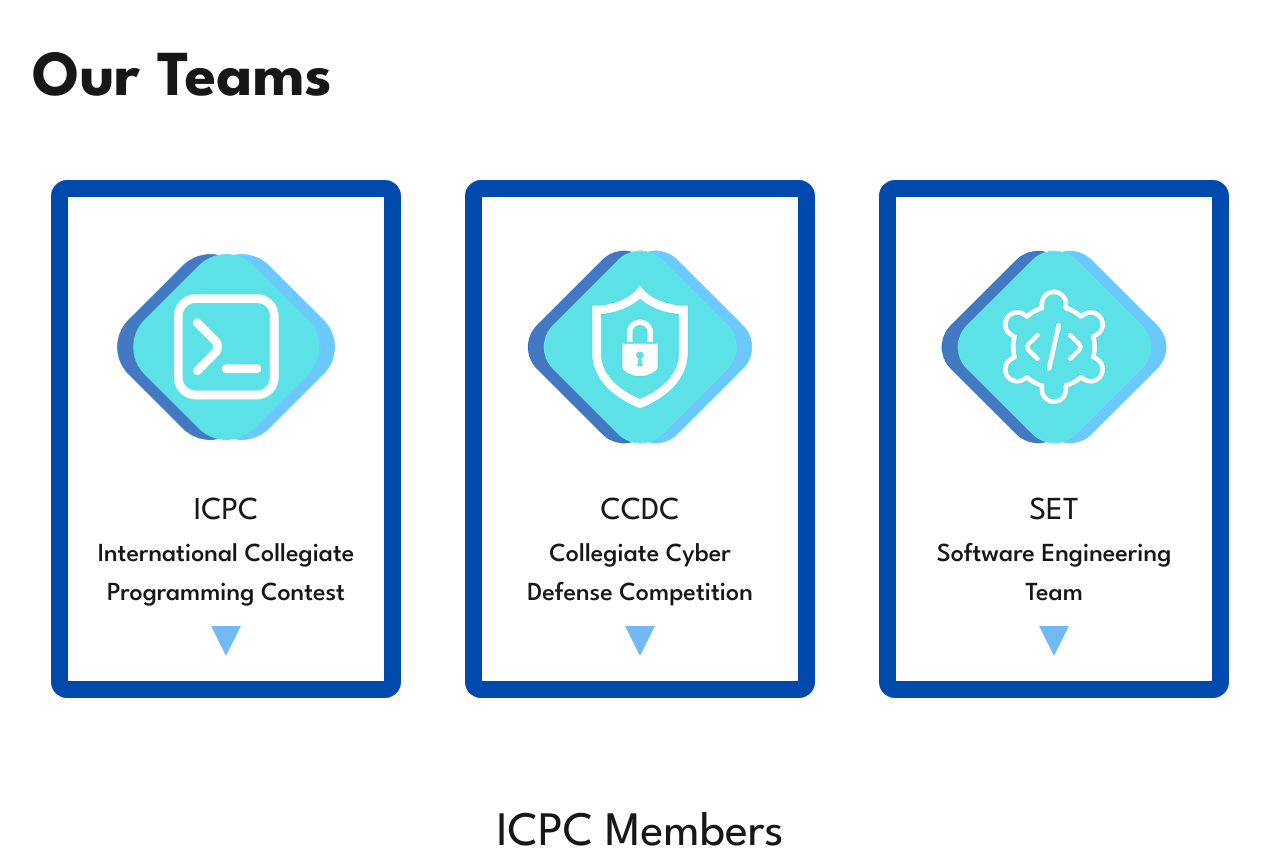
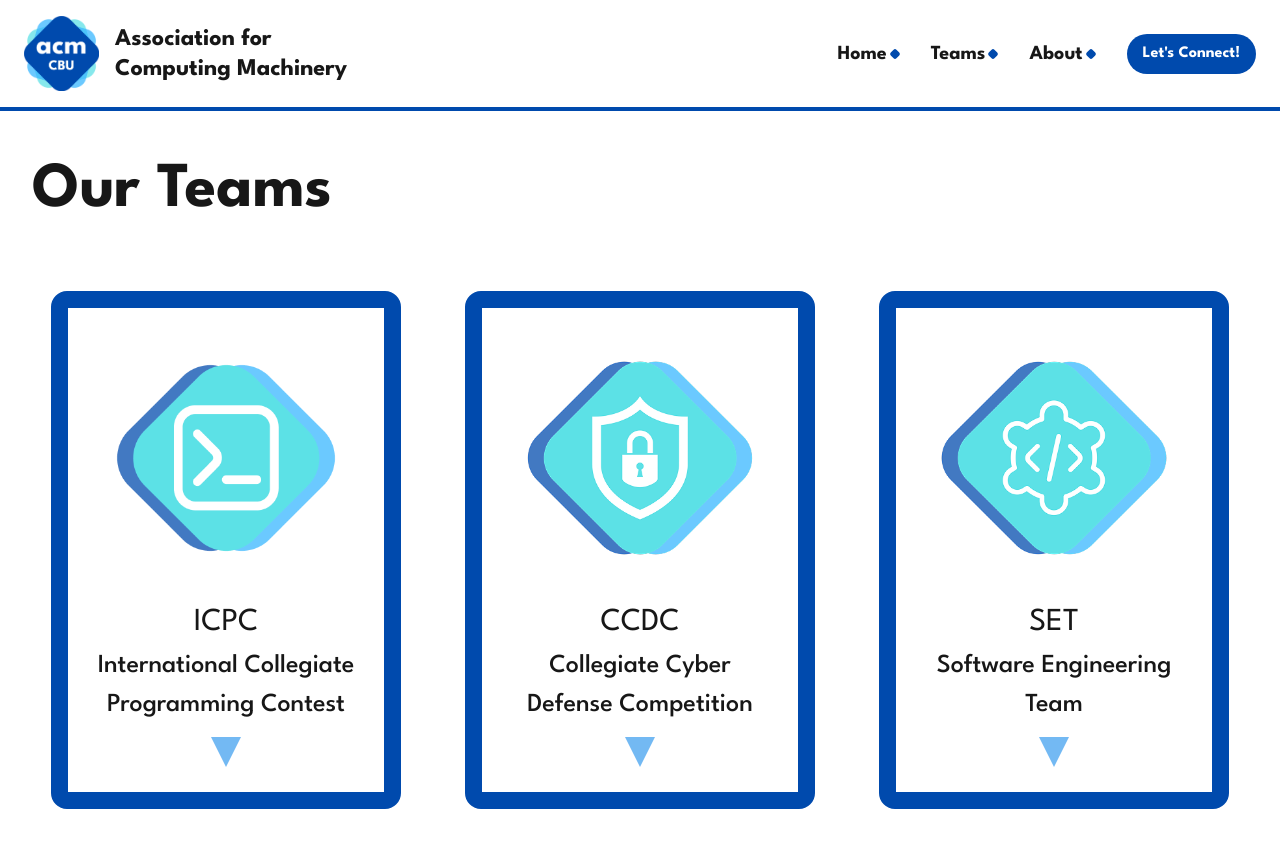
Before and after one commit to Mrhaneul/ACM_Website_-Next.js-based-, a Next.js app: page /teams in a window 1280 px wide. Shown: the top 848 px of the page. Built offline with nearby package versions, Linux system fonts and the light colour scheme.

Commit message:
Added a Navbar Component, allows us to re use the same Navbar on any page.

```diff
--- a/app/about/page.tsx
+++ b/app/about/page.tsx
@@ -0,0 +1,14 @@
+import Navbar from "../components/Navbar"
+
+const Page = () => {
+  return (
+    <>
+			<Navbar />
+			<div>
+				About Page
+			</div>
+		</>
+  );
+}
+
+export default Page
--- /dev/null
+++ b/app/components/Navbar.tsx
@@ -0,0 +1,43 @@
+import Image from "next/image"
+
+const Navbar = () => {
+  return (
+    <>
+			<header
+        className="flex items-center justify-between px-6 py-4 border-b-4"
+        style={{ borderColor: "#004AAD" }}
+      >
+        <div className="flex items-center space-x-4">
+          <Image
+            src="/ACMatCBULogo.png"
+            alt="ACM Logo"
+            width={75}
+            height={75}
+          />
+          <h1 className="text-2xl font-bold leading-tight">
+            Association for
+            <br />
+            Computing Machinery
+          </h1>
+        </div>
+
+        <nav className="navbar">
+          <a href="/" className="navLink">
+            Home <span className="diamond"></span>
+          </a>
+          <a href="/teams" className="navLink">
+            Teams <span className="diamond"></span>
+          </a>
+          <a href="/about" className="navLink">
+            About <span className="diamond"></span>
+          </a>
+          <a href="/contact" className="connectButton">
+            Let's Connect!
+          </a>
+        </nav>
+      </header>
+		</>
+  )
+}
+
+export default Navbar
--- a/app/contact/page.tsx
+++ b/app/contact/page.tsx
@@ -0,0 +1,14 @@
+import Navbar from "../components/Navbar"
+
+const Page = () => {
+  return (
+    <>
+			<Navbar />
+			<div>
+				Contact Page
+			</div>
+		</>
+  );
+}
+
+export default Page
--- a/app/page.tsx
+++ b/app/page.tsx
@@ -1,47 +1,14 @@
 "use client";
 
-import Image from "next/image";
 import styles from "./page.module.css";
 import { motion } from "framer-motion";
+import Navbar from "./components/Navbar"; // Ryan - Added a Navbar Component, so we could use it on any other page.
 
 export default function Home() {
   return (
     <>
-      {/* NAV HEADER */}
-      <header
-        className="flex items-center justify-between px-6 py-4 border-b-4"
-        style={{ borderColor: "#004AAD" }}
-      >
-        <div className="flex items-center space-x-4">
-          <Image
-            src="/ACMatCBULogo.png"
-            alt="ACM Logo"
-            width={75}
-            height={75}
-          />
-          <h1 className="text-2xl font-bold leading-tight">
-            Association for
-            <br />
-            Computing Machinery
-          </h1>
-        </div>
-
-        <nav className="navbar">
-          <a href="/" className="navLink">
-            Home <span className="diamond"></span>
-          </a>
-          <a href="/teams" className="navLink">
-            Teams <span className="diamond"></span>
-          </a>
-          <a href="/about" className="navLink">
-            About <span className="diamond"></span>
-          </a>
-          <a href="/contact" className="connectButton">
-            Let's Connect!
-          </a>
-        </nav>
-      </header>
-
+			{/* NAVBAR */}
+			<Navbar />
       {/* MAIN SECTION */}
       <main className={styles.campus}>
         <div className={styles.overlay}>
--- a/app/teams/page.tsx
+++ b/app/teams/page.tsx
@@ -1,9 +1,11 @@
-// app/teams/page.tsx
 import Image from "next/image";
 import styles from "./teams.module.css";
+import Navbar from "../components/Navbar";
 
 export default function TeamsPage() {
   return (
+		<>
+			<Navbar />
     <main className={styles.main}>
       <h1 className={styles.teamOverviewTitle}>Our Teams</h1>
 
@@ -94,5 +96,6 @@
 
       {/* Repeat for CCDC and SET sections... */}
     </main>
+		</>
   );
 }
```
